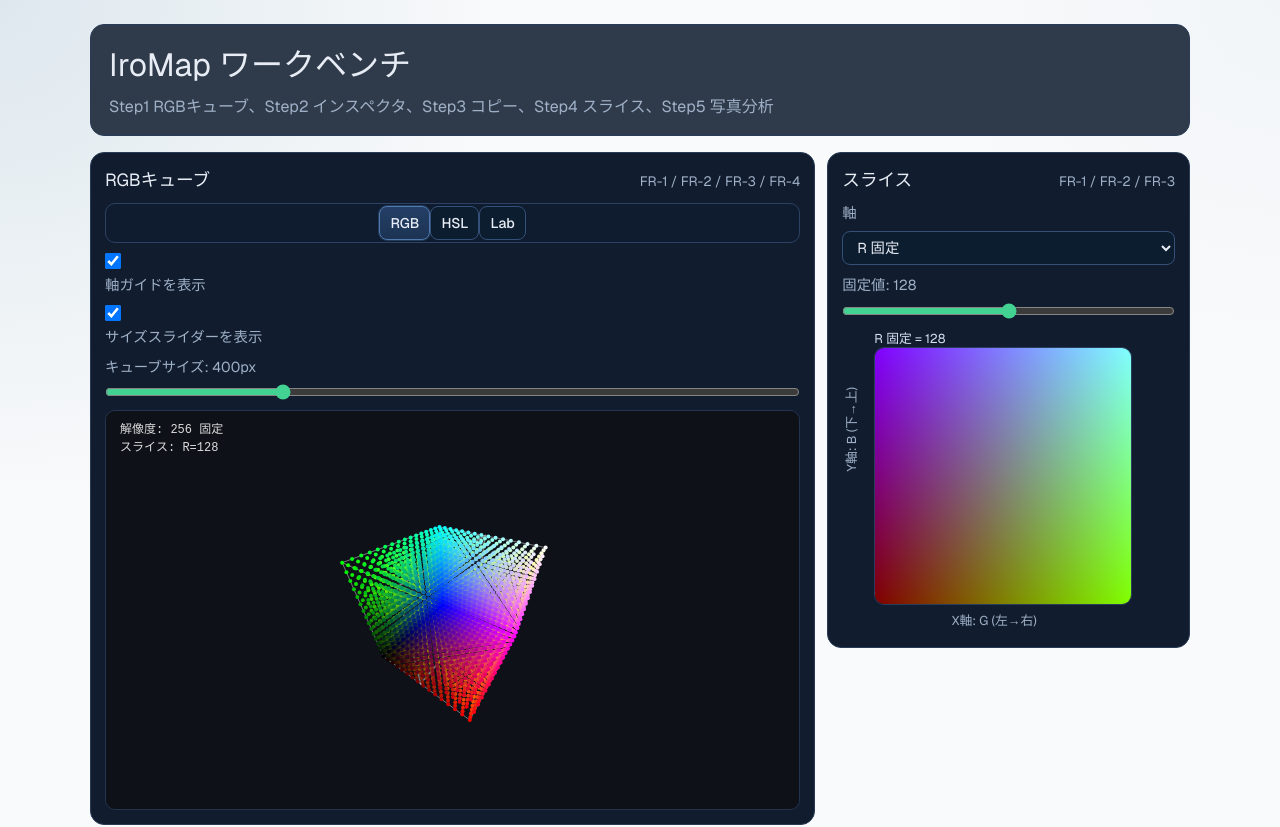
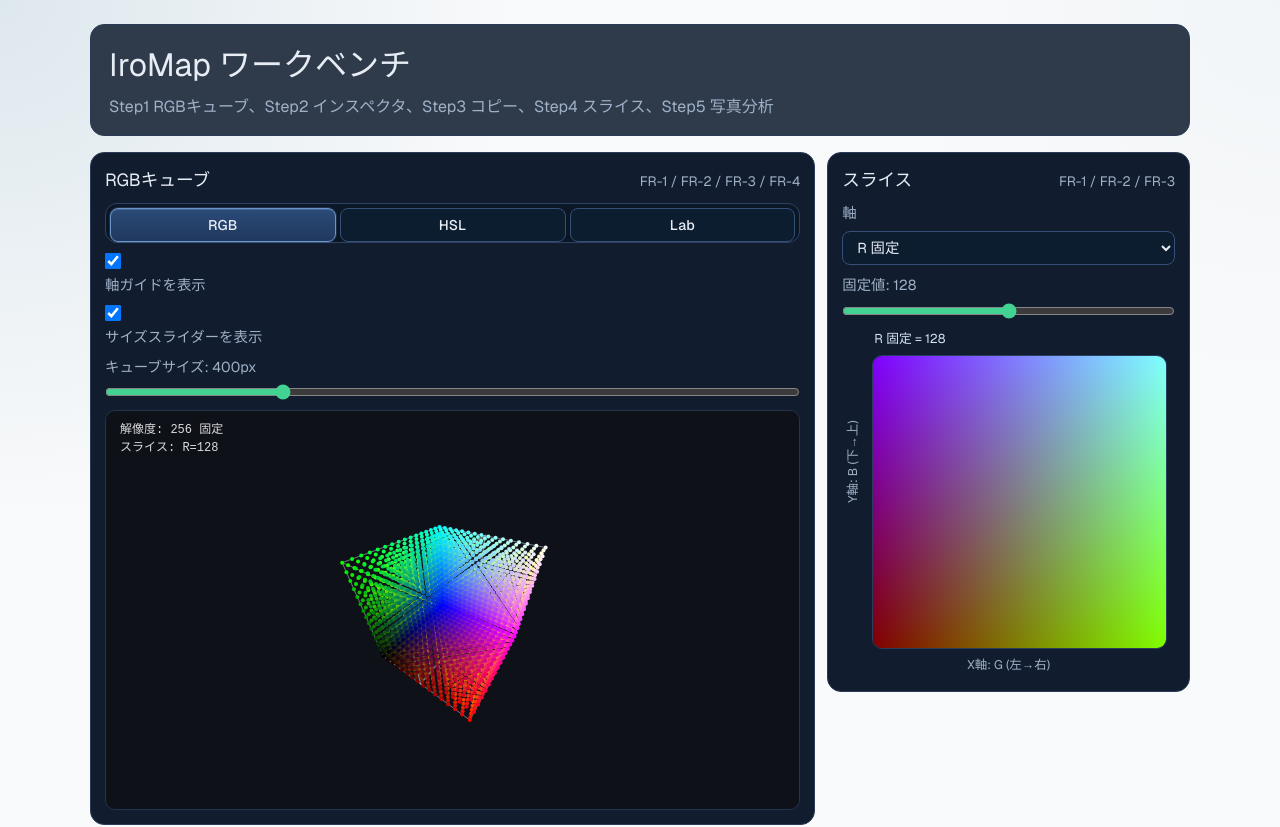
Before and after one commit to Shunkicreate/IroMap, a Next.js app in the folder web/: page / in a window 1280 px wide. Shown: the top 827 px of the page. Built offline with nearby package versions, Linux system fonts and the light colour scheme.

Commit message:
feat(web): sync slice with RGB/HSL and improve graph UX

```diff
--- a/web/src/app/globals.css
+++ b/web/src/app/globals.css
@@ -176,20 +176,41 @@
 }
 
 .spaceTabsList {
-  background: #0f1c2f;
+  width: 100%;
+  display: grid;
+  grid-template-columns: repeat(3, minmax(0, 1fr));
+  gap: 4px;
+  padding: 4px;
+  border-radius: 12px;
+  background: linear-gradient(180deg, #0c1727, #0a1523);
   border: 1px solid #2d4263;
 }
 
 .spaceTabTrigger {
-  color: var(--workbench-muted);
+  min-height: 34px;
+  color: #8ea4c4;
   border: 1px solid transparent;
+  border-radius: 9px;
+  letter-spacing: 0.02em;
+  transition:
+    color 160ms ease,
+    background 160ms ease,
+    border-color 160ms ease,
+    box-shadow 160ms ease;
 }
 
 .spaceTabTrigger[data-state="active"] {
   color: var(--workbench-text);
-  background: linear-gradient(180deg, #243f67, #1c3352);
-  border-color: #4f7ab0;
-  box-shadow: 0 0 0 1px #4f7ab055;
+  background: linear-gradient(180deg, #2b4a78, #20395d);
+  border-color: #6a95cb;
+  box-shadow:
+    inset 0 1px 0 #8eb4de44,
+    0 0 0 1px #6a95cb33;
+}
+
+.spaceTabTrigger:focus-visible {
+  outline: none;
+  box-shadow: 0 0 0 2px #6a95cb66;
 }
 
 .cubeSettings {
@@ -299,7 +320,9 @@
 }
 
 .sliceCanvas {
-  width: min(100%, 512px);
+  width: 100%;
+  display: block;
+  aspect-ratio: 1 / 1;
   image-rendering: pixelated;
   border-radius: 10px;
   border: 1px solid #2a3d5d;
@@ -307,8 +330,9 @@
 
 .sliceCanvasWrap {
   position: relative;
-  width: fit-content;
-  padding: 18px 14px 28px 32px;
+  width: 100%;
+  max-width: 520px;
+  padding-top: 18px;
 }
 
 .sliceAxisBadge {
@@ -317,25 +341,6 @@
   left: 32px;
   font-size: 0.8rem;
   color: #d6e2f6;
-}
-
-.sliceAxisXLabel {
-  position: absolute;
-  bottom: 2px;
-  left: 50%;
-  transform: translateX(-50%);
-  font-size: 0.8rem;
-  color: var(--workbench-muted);
-}
-
-.sliceAxisYLabel {
-  position: absolute;
-  left: 0;
-  top: 50%;
-  transform: translateY(-50%) rotate(-90deg);
-  transform-origin: left top;
-  font-size: 0.8rem;
-  color: var(--workbench-muted);
 }
 
 .fileInput {
@@ -363,15 +368,18 @@
 
 .scatterPlot {
   width: 100%;
+  height: auto;
   border: 1px solid #304766;
   border-radius: 8px;
+  display: block;
 }
 
 .histogramBars {
-  height: 120px;
+  height: 160px;
   display: flex;
   align-items: end;
   gap: 2px;
+  width: 100%;
 }
 
 .histogramBars span {
@@ -403,6 +411,41 @@
   color: var(--workbench-muted);
 }
 
+.graphFrame {
+  position: relative;
+  width: 100%;
+  padding: 8px 8px 28px 30px;
+}
+
+.graphPlot {
+  width: 100%;
+}
+
+.graphAxisXLabel {
+  position: absolute;
+  bottom: 3px;
+  left: 50%;
+  transform: translateX(-50%);
+  font-size: 0.78rem;
+  color: var(--workbench-muted);
+  white-space: nowrap;
+}
+
+.graphAxisYLabel {
+  position: absolute;
+  left: 2px;
+  top: 50%;
+  transform: translateY(-50%) rotate(-90deg);
+  transform-origin: left top;
+  font-size: 0.78rem;
+  color: var(--workbench-muted);
+  white-space: nowrap;
+}
+
+.analysisGraphFrame {
+  padding-top: 4px;
+}
+
 .errorText {
   color: var(--destructive);
 }
--- /dev/null
+++ b/web/src/components/graph/graph-frame.tsx
@@ -0,0 +1,18 @@
+import type { ReactNode } from "react";
+
+type Props = {
+  xLabel: string;
+  yLabel: string;
+  children: ReactNode;
+  className?: string;
+};
+
+export function GraphFrame({ xLabel, yLabel, children, className }: Props) {
+  return (
+    <div className={`graphFrame ${className ?? ""}`.trim()}>
+      <div className="graphPlot">{children}</div>
+      <div className="graphAxisXLabel">{xLabel}</div>
+      <div className="graphAxisYLabel">{yLabel}</div>
+    </div>
+  );
+}
--- a/web/src/features/rgb-cube/rgb-cube-canvas.tsx
+++ b/web/src/features/rgb-cube/rgb-cube-canvas.tsx
@@ -2,6 +2,7 @@
 
 import { useEffect, useMemo, useRef } from "react";
 import {
+  isRgbSliceAxis,
   toRgbColor,
   type ColorSpace3d,
   type RgbColor,
@@ -64,6 +65,7 @@ const resolutionTextTop = 22;
 const secondOverlayTextTop = 40;
 const hslGuideSegments = 12;
 const labAxisRange = 128;
+const defaultCubeSize = 400;
 
 const levels = Array.from({ length: colorSampleSteps }, (_, index) =>
   Math.round(index * colorSampleStepSize)
@@ -99,11 +101,12 @@ const projectSpacePoint = (
   point: SpacePoint,
   rotation: Rotation,
   width: number,
-  height: number
+  height: number,
+  objectScale: number
 ): { x: number; y: number; depth: number } => {
   const rotated = rotatePoint(point, rotation);
   const perspective = 1 / (rotated.z + perspectiveOffset);
-  const scale = Math.min(width, height) * scaleRatio;
+  const scale = Math.min(width, height) * scaleRatio * objectScale;
 
   return {
     x: width / 2 + rotated.x * scale * perspective,
@@ -145,10 +148,11 @@ const projectColor = (
   space: ColorSpace3d,
   rotation: Rotation,
   width: number,
-  height: number
+  height: number,
+  objectScale: number
 ): ProjectedPoint => {
   const point = toSpacePoint(color, space);
-  const projected = projectSpacePoint(point, rotation, width, height);
+  const projected = projectSpacePoint(point, rotation, width, height, objectScale);
 
   return {
     x: projected.x,
@@ -173,7 +177,8 @@ const drawGuideRgb = (
   context: CanvasRenderingContext2D,
   rotation: Rotation,
   width: number,
-  height: number
+  height: number,
+  objectScale: number
 ): void => {
   const corners: SpacePoint[] = [
     { x: -1, y: -1, z: -1 },
@@ -186,7 +191,9 @@ const drawGuideRgb = (
     { x: 1, y: 1, z: 1 },
   ];
 
-  const projected = corners.map((point) => projectSpacePoint(point, rotation, width, height));
+  const projected = corners.map((point) =>
+    projectSpacePoint(point, rotation, width, height, objectScale)
+  );
   const edgePairs = [
     [0, 1],
     [0, 2],
@@ -214,7 +221,8 @@ const drawGuideHsl = (
   context: CanvasRenderingContext2D,
   rotation: Rotation,
   width: number,
-  height: number
+  height: number,
+  objectScale: number
 ): void => {
   context.lineWidth = 1;
   context.strokeStyle = rgbaFromGray(neutralGray, defaultAlpha);
@@ -227,8 +235,14 @@ const drawGuideHsl = (
     const radian = ratio * fullCircleRadians;
     const cos = Math.cos(radian);
     const sin = Math.sin(radian);
-    const top = projectSpacePoint({ x: cos, y: 1, z: sin }, rotation, width, height);
-    const bottom = projectSpacePoint({ x: cos, y: -1, z: sin }, rotation, width, height);
+    const top = projectSpacePoint({ x: cos, y: 1, z: sin }, rotation, width, height, objectScale);
+    const bottom = projectSpacePoint(
+      { x: cos, y: -1, z: sin },
+      rotation,
+      width,
+      height,
+      objectScale
+    );
     topRing.push(top);
     bottomRing.push(bottom);
 
@@ -242,8 +256,14 @@ const drawGuideHsl = (
   for (const radian of axisRadians) {
     const cos = Math.cos(radian);
     const sin = Math.sin(radian);
-    const top = projectSpacePoint({ x: cos, y: 1, z: sin }, rotation, width, height);
-    const bottom = projectSpacePoint({ x: cos, y: -1, z: sin }, rotation, width, height);
+    const top = projectSpacePoint({ x: cos, y: 1, z: sin }, rotation, width, height, objectScale);
+    const bottom = projectSpacePoint(
+      { x: cos, y: -1, z: sin },
+      rotation,
+      width,
+      height,
+      objectScale
+    );
     drawLine(context, bottom, top);
   }
 };
@@ -252,9 +272,10 @@ const drawGuideLab = (
   context: CanvasRenderingContext2D,
   rotation: Rotation,
   width: number,
-  height: number
+  height: number,
+  objectScale: number
 ): void => {
-  drawGuideRgb(context, rotation, width, height);
+  drawGuideRgb(context, rotation, width, height, objectScale);
 };
 
 const getPlaneCorners = (axis: SliceAxis, value: number): RgbColor[] => {
@@ -288,10 +309,15 @@ const drawSlicePlane = (
   width: number,
   height: number,
   axis: SliceAxis,
-  value: number
+  value: number,
+  objectScale: number
 ): void => {
+  if (!isRgbSliceAxis(axis)) {
+    return;
+  }
+
   const planeCorners = getPlaneCorners(axis, value).map((color) =>
-    projectSpacePoint(toSpacePoint(color, "rgb"), rotation, width, height)
+    projectSpacePoint(toSpacePoint(color, "rgb"), rotation, width, height, objectScale)
   );
 
   context.beginPath();
@@ -312,17 +338,18 @@ const drawGuide = (
   space: ColorSpace3d,
   rotation: Rotation,
   width: number,
-  height: number
+  height: number,
+  objectScale: number
 ): void => {
   if (space === "rgb") {
-    drawGuideRgb(context, rotation, width, height);
+    drawGuideRgb(context, rotation, width, height, objectScale);
     return;
   }
   if (space === "hsl") {
-    drawGuideHsl(context, rotation, width, height);
+    drawGuideHsl(context, rotation, width, height, objectScale);
     return;
   }
-  drawGuideLab(context, rotation, width, height);
+  drawGuideLab(context, rotation, width, height, objectScale);
 };
 
 const getSpaceLabel = (space: ColorSpace3d): string => {
@@ -350,12 +377,13 @@ const drawAxisGuide = (
   space: ColorSpace3d,
   rotation: Rotation,
   width: number,
-  height: number
+  height: number,
+  objectScale: number
 ): void => {
-  const origin = projectSpacePoint({ x: 0, y: 0, z: 0 }, rotation, width, height);
-  const xAxis = projectSpacePoint({ x: 1, y: 0, z: 0 }, rotation, width, height);
-  const yAxis = projectSpacePoint({ x: 0, y: 1, z: 0 }, rotation, width, height);
-  const zAxis = projectSpacePoint({ x: 0, y: 0, z: 1 }, rotation, width, height);
+  const origin = projectSpacePoint({ x: 0, y: 0, z: 0 }, rotation, width, height, objectScale);
+  const xAxis = projectSpacePoint({ x: 1, y: 0, z: 0 }, rotation, width, height, objectScale);
+  const yAxis = projectSpacePoint({ x: 0, y: 1, z: 0 }, rotation, width, height, objectScale);
+  const zAxis = projectSpacePoint({ x: 0, y: 0, z: 1 }, rotation, width, height, objectScale);
   const labels = getAxisLabels(space);
 
   context.lineWidth = 1.4;
@@ -430,16 +458,17 @@ export function RgbCubeCanvas({
     context.fillStyle = "#0e1118";
     context.fillRect(0, 0, width, height);
 
-    drawGuide(context, space, rotation, width, height);
+    const objectScale = cubeSize / defaultCubeSize;
+    drawGuide(context, space, rotation, width, height, objectScale);
     if (axisGuideMode === "visible") {
-      drawAxisGuide(context, space, rotation, width, height);
+      drawAxisGuide(context, space, rotation, width, height, objectScale);
     }
-    if (space === "rgb") {
-      drawSlicePlane(context, rotation, width, height, sliceAxis, sliceValue);
+    if (space === "rgb" && isRgbSliceAxis(sliceAxis)) {
+      drawSlicePlane(context, rotation, width, height, sliceAxis, sliceValue, objectScale);
     }
 
     const projected = sampledColors
-      .map((color) => projectColor(color, space, rotation, width, height))
+      .map((color) => projectColor(color, space, rotation, width, height, objectScale))
       .sort((left, right) => left.depth - right.depth);
 
     projectedPointsRef.current = projected;
@@ -458,7 +487,7 @@ export function RgbCubeCanvas({
       overlayTextLeft,
       resolutionTextTop
     );
-    if (space === "rgb") {
+    if (space === "rgb" || space === "hsl") {
       context.fillText(
         t("cubeSliceOverlay", { axis: sliceAxis.toUpperCase(), value: sliceValue }),
         overlayTextLeft,
@@ -471,7 +500,7 @@ export function RgbCubeCanvas({
         secondOverlayTextTop
       );
     }
-  }, [axisGuideMode, rotation, sampledColors, sliceAxis, sliceValue, space]);
+  }, [axisGuideMode, cubeSize, rotation, sampledColors, sliceAxis, sliceValue, space]);
 
   const findNearestColor = (offsetX: number, offsetY: number): RgbColor | null => {
     let bestDistance = Number.POSITIVE_INFINITY;
@@ -549,7 +578,6 @@ export function RgbCubeCanvas({
     <canvas
       ref={canvasRef}
       className="cubeCanvas"
-      style={{ height: `${cubeSize}px` }}
       onPointerDown={handlePointerDown}
       onPointerMove={handlePointerMove}
       onPointerUp={handlePointerUp}
--- a/web/src/features/slice/slice-canvas.tsx
+++ b/web/src/features/slice/slice-canvas.tsx
@@ -1,15 +1,25 @@
 "use client";
 
-import { useEffect, useRef } from "react";
-import { toRgbColor, type RgbColor, type SliceAxis } from "@/domain/color/color-types";
+import { useEffect, useMemo, useRef } from "react";
+import {
+  toHueDegree,
+  toPercentage,
+  toRgbColor,
+  type ColorSpace3d,
+  type RgbColor,
+  type SliceAxis,
+} from "@/domain/color/color-types";
+import { hslToRgb } from "@/domain/color/color-conversion";
 import {
   colorChannelLevels,
   colorChannelMax,
   colorChannelMin,
 } from "@/domain/color/color-constants";
+import { GraphFrame } from "@/components/graph/graph-frame";
 import { t } from "@/i18n/translate";
 
 type Props = {
+  space: ColorSpace3d;
   axis: SliceAxis;
   value: number;
   onAxisChange: (axis: SliceAxis) => void;
@@ -24,6 +34,20 @@ const greenOffset = 1;
 const blueOffset = 2;
 const alphaOffset = 3;
 
+const toScaledValue = (value: number, max: number): number => {
+  return Math.round((value / colorChannelMax) * max);
+};
+
+const getAxisRange = (axis: SliceAxis): { min: number; max: number } => {
+  if (axis === "h") {
+    return { min: 0, max: 360 };
+  }
+  if (axis === "s" || axis === "l") {
+    return { min: 0, max: 100 };
+  }
+  return { min: colorChannelMin, max: colorChannelMax };
+};
+
 const buildColorFromPixel = (axis: SliceAxis, value: number, x: number, y: number): RgbColor => {
   if (axis === "r") {
     return toRgbColor(value, x, colorChannelMax - y);
@@ -31,7 +55,29 @@ const buildColorFromPixel = (axis: SliceAxis, value: number, x: number, y: numbe
   if (axis === "g") {
     return toRgbColor(x, value, colorChannelMax - y);
   }
+  if (axis === "b") {
     return toRgbColor(x, colorChannelMax - y, value);
+  }
+
+  if (axis === "h") {
+    return hslToRgb({
+      h: toHueDegree(value),
+      s: toPercentage(toScaledValue(x, 100)),
+      l: toPercentage(toScaledValue(colorChannelMax - y, 100)),
+    });
+  }
+  if (axis === "s") {
+    return hslToRgb({
+      h: toHueDegree(toScaledValue(x, 360)),
+      s: toPercentage(value),
+      l: toPercentage(toScaledValue(colorChannelMax - y, 100)),
+    });
+  }
+  return hslToRgb({
+    h: toHueDegree(toScaledValue(x, 360)),
+    s: toPercentage(toScaledValue(colorChannelMax - y, 100)),
+    l: toPercentage(value),
+  });
 };
 
 const getPlaneLabels = (axis: SliceAxis): { x: string; y: string; fixed: string } => {
@@ -41,10 +87,20 @@ const getPlaneLabels = (axis: SliceAxis): { x: string; y: string; fixed: string
   if (axis === "g") {
     return { x: "R", y: "B", fixed: "G" };
   }
+  if (axis === "b") {
     return { x: "R", y: "G", fixed: "B" };
+  }
+  if (axis === "h") {
+    return { x: "S", y: "L", fixed: "H" };
+  }
+  if (axis === "s") {
+    return { x: "H", y: "L", fixed: "S" };
+  }
+  return { x: "H", y: "S", fixed: "L" };
 };
 
 export function SliceCanvas({
+  space,
   axis,
   value,
   onAxisChange,
@@ -54,6 +110,7 @@ export function SliceCanvas({
 }: Props) {
   const canvasRef = useRef<HTMLCanvasElement | null>(null);
   const labels = getPlaneLabels(axis);
+  const axisRange = useMemo(() => getAxisRange(axis), [axis]);
 
   useEffect(() => {
     const canvas = canvasRef.current;
@@ -83,8 +140,8 @@ export function SliceCanvas({
 
   const mapPointerToColor = (event: React.PointerEvent<HTMLCanvasElement>): RgbColor | null => {
     const bounds = event.currentTarget.getBoundingClientRect();
-    const x = Math.round((event.clientX - bounds.left) * (colorChannelLevels / bounds.width));
-    const y = Math.round((event.clientY - bounds.top) * (colorChannelLevels / bounds.height));
+    const x = Math.floor((event.clientX - bounds.left) * (colorChannelLevels / bounds.width));
+    const y = Math.floor((event.clientY - bounds.top) * (colorChannelLevels / bounds.height));
 
     if (x < colorChannelMin || x > colorChannelMax || y < colorChannelMin || y > colorChannelMax) {
       return null;
@@ -115,17 +172,27 @@ export function SliceCanvas({
         <label>
           {t("sliceAxisLabel")}
           <select value={axis} onChange={(event) => onAxisChange(event.target.value as SliceAxis)}>
+            {space === "hsl" ? (
+              <>
+                <option value="h">{t("sliceAxisH")}</option>
+                <option value="s">{t("sliceAxisS")}</option>
+                <option value="l">{t("sliceAxisL")}</option>
+              </>
+            ) : (
+              <>
                 <option value="r">{t("sliceAxisR")}</option>
                 <option value="g">{t("sliceAxisG")}</option>
                 <option value="b">{t("sliceAxisB")}</option>
+              </>
+            )}
           </select>
         </label>
         <label>
           {t("sliceValueLabel", { value })}
           <input
             type="range"
-            min={colorChannelMin}
-            max={colorChannelMax}
+            min={axisRange.min}
+            max={axisRange.max}
             value={value}
             onChange={(event) => onValueChange(Number(event.target.value))}
           />
@@ -135,6 +202,11 @@ export function SliceCanvas({
         <div className="sliceAxisBadge">
           {t("sliceFixedAxisLabel", { axis: labels.fixed, value })}
         </div>
+        <GraphFrame
+          className="sliceGraphFrame"
+          xLabel={t("sliceAxisXLabel", { axis: labels.x })}
+          yLabel={t("sliceAxisYLabel", { axis: labels.y })}
+        >
           <canvas
             ref={canvasRef}
             width={colorChannelLevels}
@@ -144,8 +216,7 @@ export function SliceCanvas({
             onPointerLeave={() => onHoverColorChange(null)}
             onClick={handleClick}
           />
-        <div className="sliceAxisXLabel">{t("sliceAxisXLabel", { axis: labels.x })}</div>
-        <div className="sliceAxisYLabel">{t("sliceAxisYLabel", { axis: labels.y })}</div>
+        </GraphFrame>
       </div>
     </section>
   );
--- a/web/src/features/workbench/color-workbench.tsx
+++ b/web/src/features/workbench/color-workbench.tsx
@@ -1,7 +1,12 @@
 "use client";
 
 import { useState } from "react";
-import type { ColorSpace3d, RgbColor, SliceAxis } from "@/domain/color/color-types";
+import {
+  isHslSliceAxis,
+  type ColorSpace3d,
+  type RgbColor,
+  type SliceAxis,
+} from "@/domain/color/color-types";
 import { Tabs, TabsList, TabsTrigger } from "@/components/ui/tabs";
 import { ColorCopyPanel } from "@/features/color-copy/color-copy-panel";
 import { ColorInspector } from "@/features/inspector/color-inspector";
@@ -30,6 +35,25 @@ export function ColorWorkbench() {
   const [cubeSize, setCubeSize] = useState<number>(defaultCubeSize);
   const [rotation, setRotation] = useState<Rotation>(defaultRotation);
 
+  const handleSpaceChange = (nextSpace: ColorSpace3d): void => {
+    setSpace(nextSpace);
+
+    if (nextSpace === "hsl" && !isHslSliceAxis(sliceAxis)) {
+      setSliceAxis("h");
+      setSliceValue(Math.round((sliceValue / 255) * 360));
+      return;
+    }
+
+    if (nextSpace !== "hsl" && isHslSliceAxis(sliceAxis)) {
+      setSliceAxis("r");
+      if (sliceAxis === "h") {
+        setSliceValue(Math.round((sliceValue / 360) * 255));
+      } else {
+        setSliceValue(Math.round((sliceValue / 100) * 255));
+      }
+    }
+  };
+
   return (
     <main className="workbenchRoot">
       <div className="pageHeader">
@@ -45,7 +69,7 @@ export function ColorWorkbench() {
           </div>
           <Tabs
             value={space}
-            onValueChange={(value) => setSpace(value as ColorSpace3d)}
+            onValueChange={(value) => handleSpaceChange(value as ColorSpace3d)}
             className="spaceTabs"
           >
             <TabsList className="spaceTabsList">
@@ -105,6 +129,7 @@ export function ColorWorkbench() {
         </section>
 
         <SliceCanvas
+          space={space}
           axis={sliceAxis}
           value={sliceValue}
           onAxisChange={setSliceAxis}
@@ -115,7 +140,7 @@ export function ColorWorkbench() {
       </div>
 
       <ColorInspector hoverColor={hoverColor} selectedColor={selectedColor} />
-      <ColorCopyPanel selectedColor={selectedColor} />
+      <ColorCopyPanel selectedColor={selectedColor} onColorPasted={setSelectedColor} />
 
       <PhotoAnalysisPanel />
     </main>
```
Also changed, not shown: web/src/domain/color/color-conversion.ts (+41 -0 lines), web/src/domain/color/color-types.ts (+11 -1 lines), web/src/features/color-copy/color-copy-panel.tsx (+87 -8 lines), web/src/features/photo-analysis/photo-analysis-panel.tsx (+19 -0 lines), web/src/i18n/messages.ts (+24 -0 lines). Lines whose indentation alone changed are shown as unchanged.
